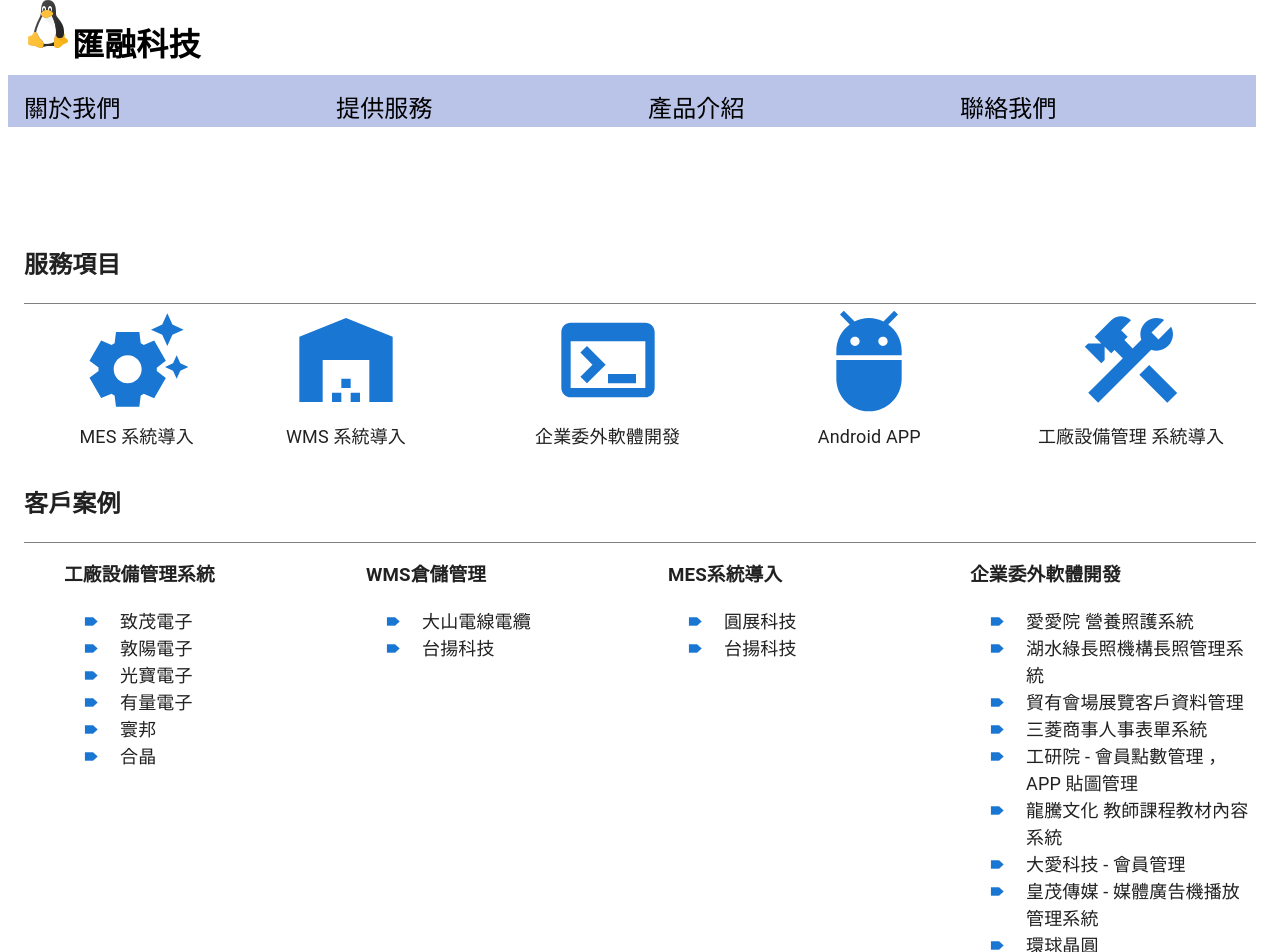
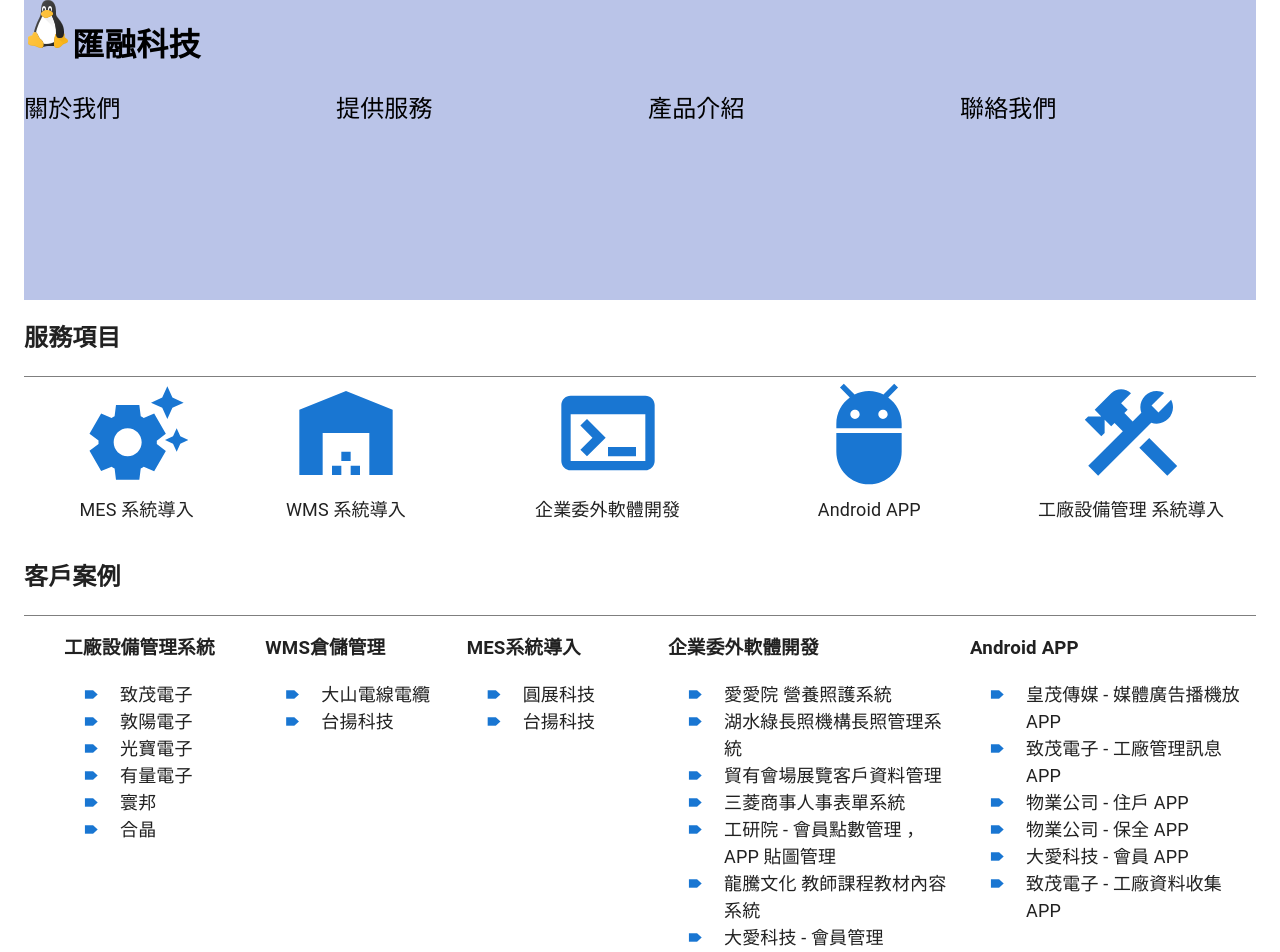
Before and after one commit to jordan1204/WebSoft-Site, a React (Create React App) app: page / in a window 1280 px wide. Shown: the top 952 px of the page. Built offline with nearby package versions, Linux system fonts and the light colour scheme.

Commit message:
feat:關於我們
調整項目:
1.增加關於我們頁面

```diff
--- a/package.json
+++ b/package.json
@@ -5,9 +5,9 @@
   "dependencies": {
     "@emotion/react": "^11.8.1",
     "@emotion/styled": "^11.8.1",
-    "@material-ui/styles": "^4.11.4",
     "@mui/icons-material": "^5.4.2",
     "@mui/material": "^5.4.3",
+    "@mui/styles": "^5.5.0",
     "@testing-library/jest-dom": "^5.16.2",
     "@testing-library/react": "^12.1.3",
     "@testing-library/user-event": "^13.5.0",
--- /dev/null
+++ b/src/DataBaseTables/Menus.js
@@ -0,0 +1,8 @@
+const Menus = [
+    { Text: "關於我們",Href:"/about" },
+    { Text: "提供服務",Href:"/about" },
+    { Text: "產品介紹",Href:"/about" },
+    { Text:"聯絡我們",Href:"/about"  }
+];
+
+export default Menus;
--- a/src/Home/Customers.js
+++ b/src/Home/Customers.js
@@ -1,6 +1,6 @@
 import FormControl from '@mui/material/FormControl';
 import Grid from '@mui/material/Grid';
-import { makeStyles } from '@material-ui/styles';
+import { makeStyles } from '@mui/styles';
 import CustomerGroups from '../DataBaseTables/Customer';
 import { ThemeProvider, createTheme } from '@mui/material/styles';
 import Divider from '@mui/material/Divider';
@@ -49,7 +49,7 @@
                 <Divider />
             </ThemeProvider>
             <Grid container spacing={2} component="ul">
-                <Grid item xs={12} md={6} lg={3} component="li" className={classes.CustomersItem}>
+                <Grid item xs={12} md={6} lg={2} component="li" className={classes.CustomersItem}>
                     <h3>工廠設備管理系統</h3>
                     <ul className={classes.DetailContainer}>
                         {CustomerGroups.EMS.map(function (item,index) {
@@ -57,7 +57,7 @@
                         })}
                     </ul>
                 </Grid>
-                <Grid item xs={12} md={6} lg={3} component="li" className={classes.CustomersItem}>
+                <Grid item xs={12} md={6} lg={2} component="li" className={classes.CustomersItem}>
                     <h3>WMS倉儲管理</h3>
                     <ul className={classes.DetailContainer}>
                         {CustomerGroups.WMS.map(function (item,index) {
@@ -65,7 +65,7 @@
                         })}
                     </ul>
                 </Grid>
-                <Grid item xs={12} md={6} lg={3} component="li" className={classes.CustomersItem}>
+                <Grid item xs={12} md={6} lg={2} component="li" className={classes.CustomersItem}>
                     <h3>MES系統導入</h3>
                     <ul className={classes.DetailContainer}>
                         {CustomerGroups.MES.map(function (item,index) {
--- a/src/Home/Footer.js
+++ b/src/Home/Footer.js
@@ -1,4 +1,4 @@
-import { makeStyles } from '@material-ui/styles';
+import { makeStyles } from '@mui/styles';
 import Grid from '@mui/material/Grid';
 import Paper from '@mui/material/Paper';
 
--- a/src/Home/ServiceItem.js
+++ b/src/Home/ServiceItem.js
@@ -2,7 +2,7 @@
 import Grid from '@mui/material/Grid';
 import Divider from '@mui/material/Divider';
 import { ThemeProvider, createTheme } from '@mui/material/styles';
-import { makeStyles } from '@material-ui/styles';
+import { makeStyles } from '@mui/styles';
 import { useState } from 'react';
 import ServiceGroups from '../DataBaseTables/Service';
 
--- a/src/Layout/Menu.js
+++ b/src/Layout/Menu.js
@@ -1,6 +1,9 @@
 import Grid from '@mui/material/Grid';
 import { Link } from "react-router-dom";
-import { makeStyles } from '@material-ui/styles';
+import { makeStyles } from '@mui/styles';
+import useMediaQuery from '@mui/material/useMediaQuery';
+import { useTheme } from '@mui/material/styles';
+import Menus from '../DataBaseTables/Menus';
 
 const useStyles = makeStyles({
     AnchorMenuItem: {
@@ -13,26 +16,22 @@
     },
     Nav: {
         marginBottom:'100px',
-        backgroundColor:'#bac4e8'
     }
   });
 
 const Menu = () => {
     const classes = useStyles();
+    const theme = useTheme();
+    const matches = useMediaQuery(theme.breakpoints.up('md'));
     return (
         <Grid container spacing={2} component="nav" className={classes.Nav}>
-            <Grid item xs={12} md={3} component="li" className={classes.MenuItem}>
-                <Link to="/about" className={classes.AnchorMenuItem}>關於我們</Link>
-            </Grid>
-            <Grid item xs={12} md={3} component="li" className={classes.MenuItem}>
-                <Link to="/" className={classes.AnchorMenuItem}>提供服務</Link>
-            </Grid>
-            <Grid item xs={12} md={3} component="li" className={classes.MenuItem}>
-                <Link to="/" className={classes.AnchorMenuItem}>產品介紹</Link>
-            </Grid>
-            <Grid item xs={12} md={3} component="li" className={classes.MenuItem}>
-                <Link to="/" className={classes.AnchorMenuItem}>聯絡我們</Link>
-            </Grid>
+            {
+                Menus.map(function (item,index) {
+                    return (<Grid item xs={12} md={3} component="li" className={classes.MenuItem} key={index}>
+                        <Link to={item.Href} className={classes.AnchorMenuItem} style={matches ? {marginLeft:'0px'} : {marginLeft:'48px'}}>{item.Text}</Link>
+                            </Grid>);
+                })
+            }
         </Grid>
     );
 }
--- a/src/Layout/PageLayout.js
+++ b/src/Layout/PageLayout.js
@@ -2,11 +2,67 @@
 import Logo from './Logo';
 import Container from '@mui/material/Container';
 import { Outlet } from 'react-router-dom';
+import { makeStyles } from '@mui/styles';
+import useMediaQuery from '@mui/material/useMediaQuery';
+import { useTheme,createTheme,ThemeProvider } from '@mui/material/styles';
+import Collapse from '@mui/material/Collapse';
+import IconButton from '@mui/material/IconButton';
+import { useState } from 'react';
+import MenuIcon from '@mui/icons-material/Menu';
+
+const useStyles = makeStyles({
+    header: {
+        width: "100%",
+        backgroundColor: '#bac4e8',
+        position: "relative",
+    },
+  });
+  const themeprovider = createTheme({
+    components: {
+      MuiIconButton: {
+        styleOverrides: {
+          root: {
+            position:'absolute',
+            right: "20px",
+            top:"10px",
+            width: "3rem",
+            height: "3rem",
+          },
+        },
+      },
+      MuiSvgIcon: {
+        styleOverrides: {
+            root: {
+                width: "3rem",
+                height: "3rem",
+                fontSize:"3rem"
+            },
+          },
+    }
+    },
+});
+
+
 const PageLayout = () => {
+    const classes = useStyles();
+    const theme = useTheme();
+    const matches = useMediaQuery(theme.breakpoints.up('md'));
+    const [open, setOpen] = useState(false);
+    const ToggleMenu = () => {
+        setOpen((prev) => !prev);
+    }
     return (
         <Container maxWidth="xl">
-            <Logo />
-            <Menu />
+            <ThemeProvider theme={themeprovider}>
+                <header className={classes.header} style={matches?{height:"300px"}:{}}>
+                    <Logo />
+                    {matches?<Menu />: <Collapse in={open} timeout="auto">
+                                            <Menu />
+                                        </Collapse>
+                    }
+                    {matches ? null : <IconButton onClick={ToggleMenu}><MenuIcon/></IconButton>}
+            </header>
+            </ThemeProvider>
             <Outlet/>
         </Container>
     );
```
Also changed, not shown: 1 other file (tests, documents, lock files or other folders).
